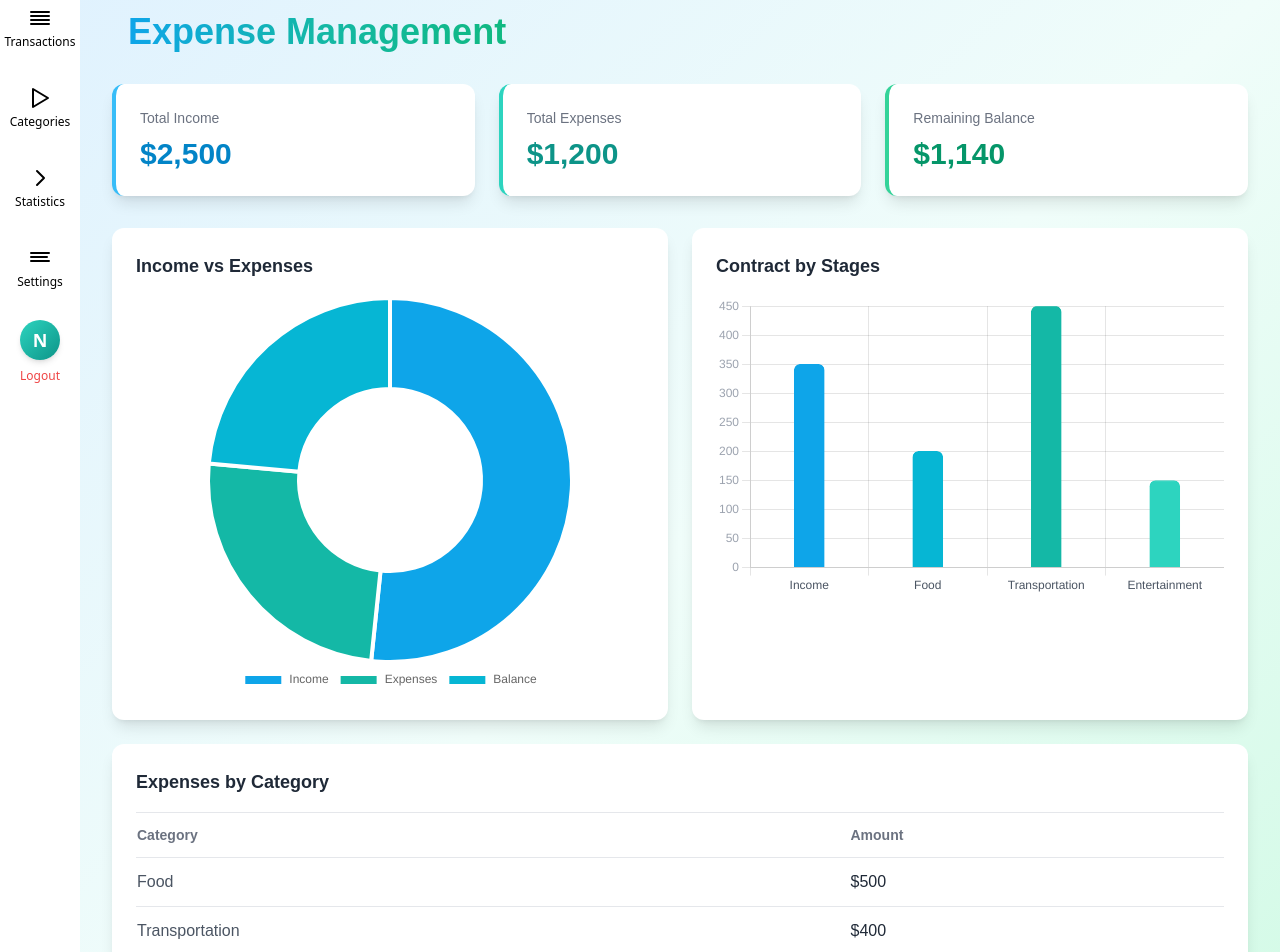
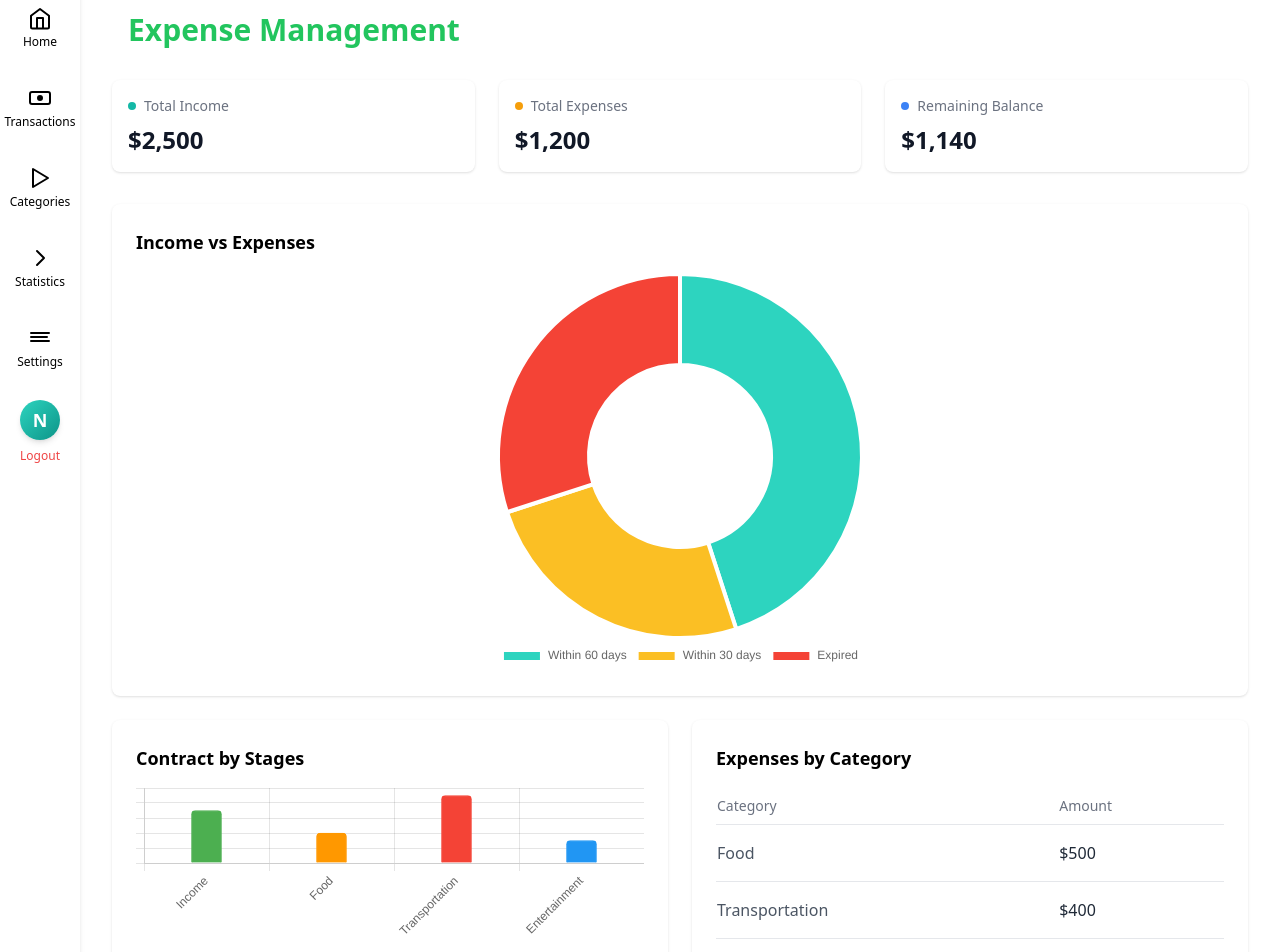
Before and after one commit to anhemlam648/Expense_Management_Frontend, a React (Vite) app: page / in a window 1280 px wide. Shown: the part 20-972 px from the top of the page. Built offline with nearby package versions, Linux system fonts and the light colour scheme; sample sign-in values are in the browser's storage.

Commit message:
Test API localhost list transaction and create transaction

```diff
--- a/src/App.jsx
+++ b/src/App.jsx
@@ -11,6 +11,7 @@ import Footer from "./components/Footer/footer";
 import Login from "./components/Login/login";
 import Register from "./components/Register/register";
 import PrivateRoute from "./components/Private/privaterouter";
+import Transaction from "./components/Transaction/transaction";
 // import ThemeProvider, { ThemeContext } from "./components/ThemeContext/themecontext";
 // import "./App.css";
 
@@ -35,6 +36,7 @@ function AppContent() {
             <Route path="/Statistics" element={<Statistics />} />
             <Route path="/Settings" element={<Settings />} /> */}
             <Route path="/" element={<PrivateRoute><Home /></PrivateRoute>} />
+            <Route path="/transaction" element={<PrivateRoute><Transaction /></PrivateRoute>} />
             <Route path="/Categories" element={<PrivateRoute><Categories /></PrivateRoute>} />
             <Route path="/Statistics" element={<PrivateRoute><Statistics /></PrivateRoute>} />
             <Route path="/Settings" element={<PrivateRoute><Settings /></PrivateRoute>} />
--- a/src/components/Header/header.jsx
+++ b/src/components/Header/header.jsx
@@ -49,11 +49,24 @@ const Header = () => {
 
       <nav className="flex flex-col space-y-4 w-full">
         <SidebarIcon
-          icon={<svg xmlns="http://www.w3.org/2000/svg" className="h-6 w-6" fill="none" viewBox="0 0 24 24" stroke="currentColor">
-            <path strokeLinecap="round" strokeLinejoin="round" strokeWidth={2} d="M3 10h18M3 6h18M3 14h18M3 18h18" />
-          </svg>}
+          icon={
+            <svg xmlns="http://www.w3.org/2000/svg" className="h-6 w-6" fill="none" viewBox="0 0 24 24" stroke="currentColor">
+              <path strokeLinecap="round" strokeLinejoin="round" strokeWidth={2} d="M3 9.75L12 3l9 6.75V21a1.5 1.5 0 01-1.5 1.5H4.5A1.5 1.5 0 013 21V9.75z" />
+              <path strokeLinecap="round" strokeLinejoin="round" strokeWidth={2} d="M9 22V12h6v10" />
+            </svg>
+          }
+          label="Home"
+          path="/"
+        />
+        <SidebarIcon
+          icon={
+            <svg xmlns="http://www.w3.org/2000/svg" className="h-6 w-6" fill="none" viewBox="0 0 24 24" stroke="currentColor">
+              <rect x="2" y="6" width="20" height="12" rx="2" ry="2" strokeWidth={2} stroke="currentColor" fill="none"/>
+              <path strokeLinecap="round" strokeLinejoin="round" strokeWidth={2} d="M12 10v4m0-4a2 2 0 100 4 2 2 0 000-4" />
+            </svg>
+          }
           label="Transactions"
-          path="/"
+          path="/transaction"
         />
         <SidebarIcon
           icon={<svg xmlns="http://www.w3.org/2000/svg" className="h-6 w-6" fill="none" viewBox="0 0 24 24" stroke="currentColor">
--- a/src/components/Home/home.jsx
+++ b/src/components/Home/home.jsx
@@ -1,16 +1,6 @@
 import React from 'react';
-import { Bar, Doughnut } from 'react-chartjs-2';
-import {
-  Chart as ChartJS,
-  CategoryScale,
-  LinearScale,
-  BarElement,
-  Title,
-  Tooltip,
-  Legend,
-  ArcElement,
-} from 'chart.js';
-
+import { Bar, Doughnut } from 'react-chartjs-2'; // Import chart
+import { Chart as ChartJS, CategoryScale, LinearScale, BarElement, Title, Tooltip, Legend, ArcElement } from 'chart.js';
 ChartJS.register(
   CategoryScale,
   LinearScale,
@@ -23,129 +13,125 @@ ChartJS.register(
 
 const contractByStagesData = {
   labels: ['Income', 'Food', 'Transportation', 'Entertainment'],
-  datasets: [
-    {
+  datasets: [{
     label: 'Contracts',
     data: [350, 200, 450, 150],
-      backgroundColor: ['#0ea5e9', '#06b6d4', '#14b8a6', '#2dd4bf'],
-      borderColor: ['#0ea5e9', '#06b6d4', '#14b8a6', '#2dd4bf'],
+    backgroundColor: ['#4CAF50', '#FF9800', '#F44336', '#2196F3'],
+      borderColor: ['#4CAF50', '#FF9800', '#F44336', '#2196F3'],
       borderWidth: 1,
-      borderRadius: 6,
+    borderRadius: 4,
     barThickness: 30,
-    },
-  ],
+  }],
 };
 
 const contractExpiringData = {
-  labels: ['Income', 'Expenses', 'Balance'],
-  datasets: [
-    {
-      data: [2500, 1200, 1140],
-      backgroundColor: ['#0ea5e9', '#14b8a6', '#06b6d4'],
-      hoverBackgroundColor: ['#38bdf8', '#2dd4bf', '#22d3ee'],
+  labels: ['Within 60 days', 'Within 30 days', 'Expired'],
+  datasets: [{
+    data: [45, 25, 30],
+    backgroundColor: ['#2dd4bf', '#fbbf24', '#F44336'],
+    hoverBackgroundColor: ['#14b8a6', '#f59e0b', '#F44336'],
     borderColor: '#fff',
     borderWidth: 4,
-    },
-  ],
+  }],
+
 };
 
 const Home = () => {
   return (
-    <main
-      className="flex-1 p-8 min-h-screen bg-gradient-to-br from-sky-100 via-teal-50 to-emerald-100"
-      style={{ fontFamily: "'Poppins', sans-serif" }}
-    >
+      <main className="flex-1 p-8">
         <header className="flex justify-between items-center mb-8">
-        <h1 className="text-4xl font-extrabold text-transparent bg-clip-text bg-gradient-to-r from-sky-500 via-teal-500 to-emerald-500 ml-4">
+         <h1 className="text-3xl font-bold ml-4 text-green-500 dark:text-green-400">
             Expense Management
           </h1>
         </header>
 
-      {/* Totals */}
+        {/* Total */}
         <section className="grid grid-cols-1 md:grid-cols-3 gap-6 mb-8">
-        <div className="bg-white p-6 rounded-xl shadow-lg border-l-4 border-sky-400 hover:shadow-xl transition">
+          <div className="bg-white p-4 rounded-lg shadow">
+            <div className="flex items-center">
+              <div className="w-2 h-2 rounded-full mr-2 bg-teal-500"></div>
               <h3 className="text-sm font-medium text-gray-500">Total Income</h3>
-          <p className="text-3xl font-bold mt-2 text-sky-600">$2,500</p>
             </div>
-
-        <div className="bg-white p-6 rounded-xl shadow-lg border-l-4 border-teal-400 hover:shadow-xl transition">
+            <p className="text-2xl font-bold mt-2 text-gray-900 dark:text-gray-100">$2,500</p>
+          </div>
+          <div className="bg-white p-4 rounded-lg shadow">
+            <div className="flex items-center">
+              <div className="w-2 h-2 rounded-full mr-2 bg-amber-500"></div>
               <h3 className="text-sm font-medium text-gray-500">Total Expenses</h3>
-          <p className="text-3xl font-bold mt-2 text-teal-600">$1,200</p>
             </div>
-
-        <div className="bg-white p-6 rounded-xl shadow-lg border-l-4 border-emerald-400 hover:shadow-xl transition">
+            <p className="text-2xl font-bold mt-2 text-gray-900 dark:text-gray-100">$1,200</p>
+          </div>
+          <div className="bg-white p-4 rounded-lg shadow">
+            <div className="flex items-center">
+              <div className="w-2 h-2 rounded-full mr-2 bg-blue-500"></div>
               <h3 className="text-sm font-medium text-gray-500">Remaining Balance</h3>
-          <p className="text-3xl font-bold mt-2 text-emerald-600">$1,140</p>
+            </div>
+            <p className="text-2xl font-bold mt-2 text-gray-900 dark:text-gray-100">$1,140</p>
           </div>
         </section>
 
-      {/* Charts */}
+        {/* Chart Income vs Expenses and Contract by Stages */}
         <section className="grid grid-cols-1 lg:grid-cols-2 gap-6">
-        {/* Doughnut Chart */}
-        <div className="bg-white p-6 rounded-xl shadow-lg">
-          <h4 className="font-bold text-lg mb-4 text-gray-800">Income vs Expenses</h4>
+        <div className="lg:col-span-2 space-y-6">
+          <div className="bg-white p-6 rounded-lg shadow">
+            <h4 className="font-bold text-lg mb-4">Income vs Expenses</h4>
             <div className="w-full max-w-[400px] mx-auto">
-            <Doughnut
-              data={contractExpiringData}
-              options={{
-                responsive: true,
-                plugins: {
-                  legend: { position: 'bottom' },
-                },
-              }}
-            />
+              <Doughnut data={contractExpiringData} options={{ responsive: true, plugins: { legend: { position: 'bottom' } } }} />
+            </div>
           </div>
         </div>
 
-        {/* Bar Chart */}
-        <div className="bg-white p-6 rounded-xl shadow-lg">
-          <h4 className="font-bold text-lg mb-4 text-gray-800">Contract by Stages</h4>
-          <div className="h-[300px]">
-            <Bar
-              data={contractByStagesData}
-              options={{
+          <div className="bg-white p-6 rounded-lg shadow">
+            <h4 className="font-bold text-lg mb-4">Contract by Stages</h4>
+            <div className="chart-container" >
+              {/* <Bar data={contractByStagesData} options={{ responsive: true, plugins: { legend: { display: false } } }} /> */}
+                <Bar data={contractByStagesData} options={{
                   responsive: true,
                   maintainAspectRatio: false,
                   plugins: { legend: { display: false } },
-                scales: {
-                  x: {
-                    ticks: { color: '#4b5563' },
+                  scales:
+                  {x: {
+                      ticks: {
+                        maxRotation: 45,
+                        minRotation: 45,
+                      }
                     },
                     y: {
-                    ticks: { color: '#9ca3af' },
-                  },
-                },
-              }}
-            />
+                      ticks: {
+                        display: false // hide y-axis labels
+                      }
+                    }
+                  }
+                }} />
             </div>
           </div>
 
-        {/* Table */}
-        <div className="lg:col-span-2 bg-white p-6 rounded-xl shadow-lg">
-          <h4 className="font-bold text-lg mb-4 text-gray-800">Expenses by Category</h4>
-          <table className="w-full text-left border-t border-gray-200">
+          <div className="bg-white p-6 rounded-lg shadow">
+            <h4 className="font-bold text-lg mb-4">Expenses by Category</h4>
+            {/* Expenses Category Table */}
+            <table className="w-full text-left">
               <thead>
                 <tr className="text-sm text-gray-500 border-b">
-                <th className="py-3 font-semibold">Category</th>
-                <th className="py-3 font-semibold">Amount</th>
+                  <th className="py-2 font-medium">Category</th>
+                  <th className="py-2 font-medium">Amount</th>
                 </tr>
               </thead>
               <tbody>
-              <tr className="border-b hover:bg-gray-50 transition">
-                <td className="py-3 text-gray-600">Food</td>
-                <td className="py-3 text-gray-800">$500</td>
+                <tr className="border-b">
+                  <td className="py-4 text-gray-600">Food</td>
+                  <td className="py-4 text-gray-800">$500</td>
                 </tr>
-              <tr className="border-b hover:bg-gray-50 transition">
-                <td className="py-3 text-gray-600">Transportation</td>
-                <td className="py-3 text-gray-800">$400</td>
+                <tr className="border-b">
+                  <td className="py-4 text-gray-600">Transportation</td>
+                  <td className="py-4 text-gray-800">$400</td>
                 </tr>
-              <tr className="border-b hover:bg-gray-50 transition">
-                <td className="py-3 text-gray-600">Entertainment</td>
-                <td className="py-3 text-gray-800">$300</td>
+                <tr className="border-b">
+                  <td className="py-4 text-gray-600">Entertainment</td>
+                  <td className="py-4 text-gray-800">$300</td>
                 </tr>
-              <tr className="hover:bg-gray-50 transition">
-                <td className="py-3 text-gray-600">Bills</td>
-                <td className="py-3 text-gray-800">$200</td>
+                <tr className="border-b">
+                  <td className="py-4 text-gray-600">Bills</td>
+                  <td className="py-4 text-gray-800">$200</td>
                 </tr>
               </tbody>
             </table>
--- a/src/components/ThemeContext/themecontext.jsx
+++ b/src/components/ThemeContext/themecontext.jsx
@@ -1,28 +1,28 @@
-import React, { createContext, useState, useEffect } from "react";
+// import React, { createContext, useState, useEffect } from "react";
 
-export const ThemeContext = createContext();
+// export const ThemeContext = createContext();
 
-const ThemeProvider = ({ children }) => {
-  const [theme, setTheme] = useState("light");
+// const ThemeProvider = ({ children }) => {
+//   const [theme, setTheme] = useState("light");
 
-  // load theme from localStorage
-  useEffect(() => {
-    const savedTheme = localStorage.getItem("theme") || "light";
-    setTheme(savedTheme);
-    document.body.className = savedTheme; // set initial body class
-  }, []);
+//   // load theme from localStorage
+//   useEffect(() => {
+//     const savedTheme = localStorage.getItem("theme") || "light";
+//     setTheme(savedTheme);
+//     document.body.className = savedTheme; // set initial body class
+//   }, []);
 
-  // update body class and localStorage
-  useEffect(() => {
-    document.body.className = theme;
-    localStorage.setItem("theme", theme);
-  }, [theme]);
+//   // update body class and localStorage
+//   useEffect(() => {
+//     document.body.className = theme;
+//     localStorage.setItem("theme", theme);
+//   }, [theme]);
 
-  return (
-    <ThemeContext.Provider value={{ theme, setTheme }}>
-      {children}
-    </ThemeContext.Provider>
-  );
-};
+//   return (
+//     <ThemeContext.Provider value={{ theme, setTheme }}>
+//       {children}
+//     </ThemeContext.Provider>
+//   );
+// };
 
-export default ThemeProvider;
+// export default ThemeProvider;
```
Also changed, not shown: src/components/Transaction/transaction.jsx (added, +112 -0 lines). Lines whose indentation alone changed are shown as unchanged.
